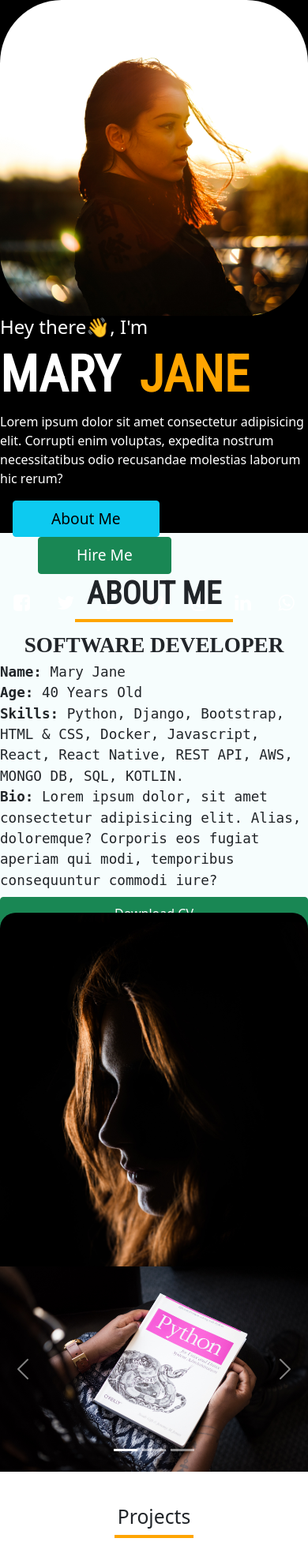
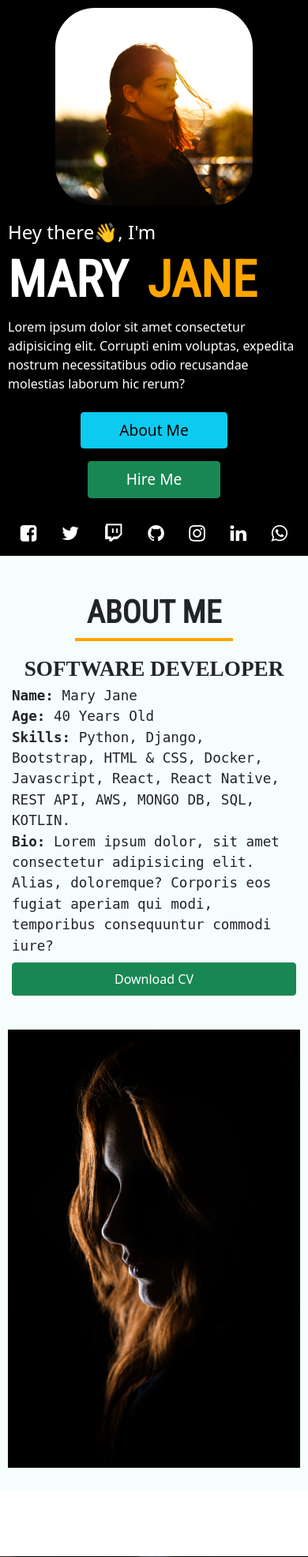
Before and after one commit to Jayson7/mumswhocode-cohort2-python-files, a Django app: page / in a window 390 px wide. Shown: the part 74-2046 px from the top of the page at 79% size. Run offline with Django 4.2, Linux system fonts and the light colour scheme; some web fonts are replaced.

Commit message:
responsiveness

```diff
--- a/django portfolio/mary_jane/Templates/index.html
+++ b/django portfolio/mary_jane/Templates/index.html
@@ -54,8 +54,8 @@
                 Lorem ipsum dolor sit amet consectetur adipisicing elit. Corrupti enim voluptas, expedita nostrum necessitatibus odio recusandae molestias laborum hic rerum?
             </p>
             <div class="buttons my-3">
-                <div class="btn px-5 py-2 btn-info mx-3">About Me</div>
-                <div class="btn px-5 py-2 btn-success mx-5">Hire Me</div>
+                <div class="btn px-5 py-2 my-2 btn-info mx-3">About Me</div>
+                <div class="btn px-5 py-2 my-2 btn-success mx-5">Hire Me</div>
             </div>
             <div class="icons mt-4 d-flex justify-content-around align-items-center">
                 <i class="fa fa-facebook-square" aria-hidden="true"></i>
--- a/django portfolio/mary_jane/static/style.css
+++ b/django portfolio/mary_jane/static/style.css
@@ -46,6 +46,7 @@ body {
 
 .text-box-section1 {
     width: 500px;
+    margin: 10px;
     height: 300px;
     color: #fff;
     /* background-color: rgb(98, 187, 187); */
@@ -53,6 +54,7 @@ body {
 
 .img-box-section1 {
     width: 400px;
+    margin: 10px;
     height: 400px;
     border-radius: 20%;
     background: url("./images/1.jpg");
@@ -83,6 +85,26 @@ body {
 
 .icons i {
     font-size: 1.5rem;
+}
+
+@media screen and (max-width: 940px) {
+    .first-section {
+        height: 100%;
+    }
+    .img-box-section1 {
+        width: 250px;
+        height: 250px;
+    }
+    .text-box-section1 {
+        margin-bottom: 2vh;
+        height: 100%;
+    }
+    .buttons {
+        display: flex;
+        justify-content: center;
+        align-items: center;
+        flex-wrap: wrap;
+    }
 }
 
 
@@ -131,6 +153,8 @@ body {
 
 .section2-box1 {
     width: 450px;
+    padding: 5px;
+    margin: 10px;
     height: 50%;
     display: flex;
     flex-direction: column;
@@ -175,10 +199,12 @@ body {
 .section2-box2 {
     /* background-color: rgb(39, 79, 112); */
     width: 450px;
-    height: 85%;
+    margin: 10px;
+    height: 70vh;
     background-image: url("./images/2.jpg");
     background-position: center;
     background-size: contain;
+    background-repeat: no-repeat;
     border-radius: 20px;
 }
 
@@ -196,6 +222,12 @@ body {
 
 .bio span {
     font-weight: 900;
+}
+
+@media screen and (max-width: 941px) {
+    #section2 {
+        height: 100%;
+    }
 }
 
 
@@ -387,21 +419,31 @@ body {
     font-weight: 900;
     font-family: "Ubuntu";
     text-transform: capitalize;
-    margin: 20px;
+    margin: 10px;
 }
 
 .footer-box2 {
-    background-color: rgb(45, 158, 158);
+    background-color: rgb(20, 32, 32);
+    color: #fff;
     width: 400px;
+    margin: 10px;
     height: 300px;
 }
 
 
 /* footer queries */
 
-@media screen and (max-width: 840px) {
+@media screen and (max-width: 860px) {
     .footer-wraps {
         height: 100%;
         padding: 20px;
     }
+    .footer-box1 {
+        width: 100%;
+        height: 100%;
+    }
+    .footer-box2 {
+        width: 100%;
+        height: 100%;
+    }
 }
```
Also changed, not shown: 1 other file.
